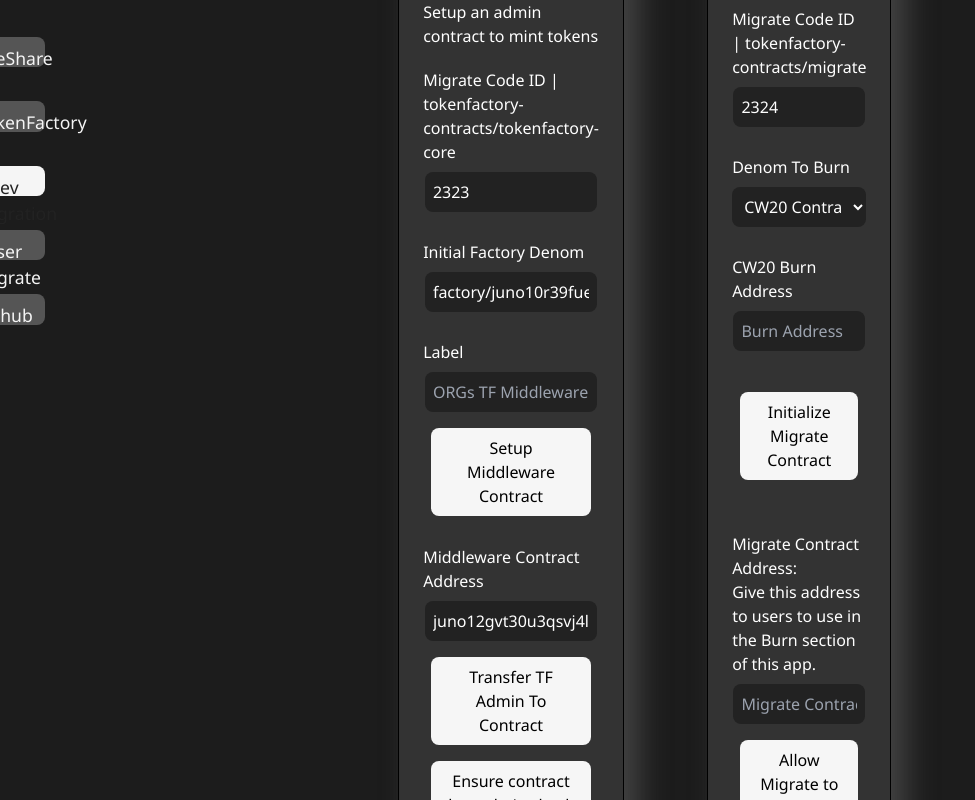
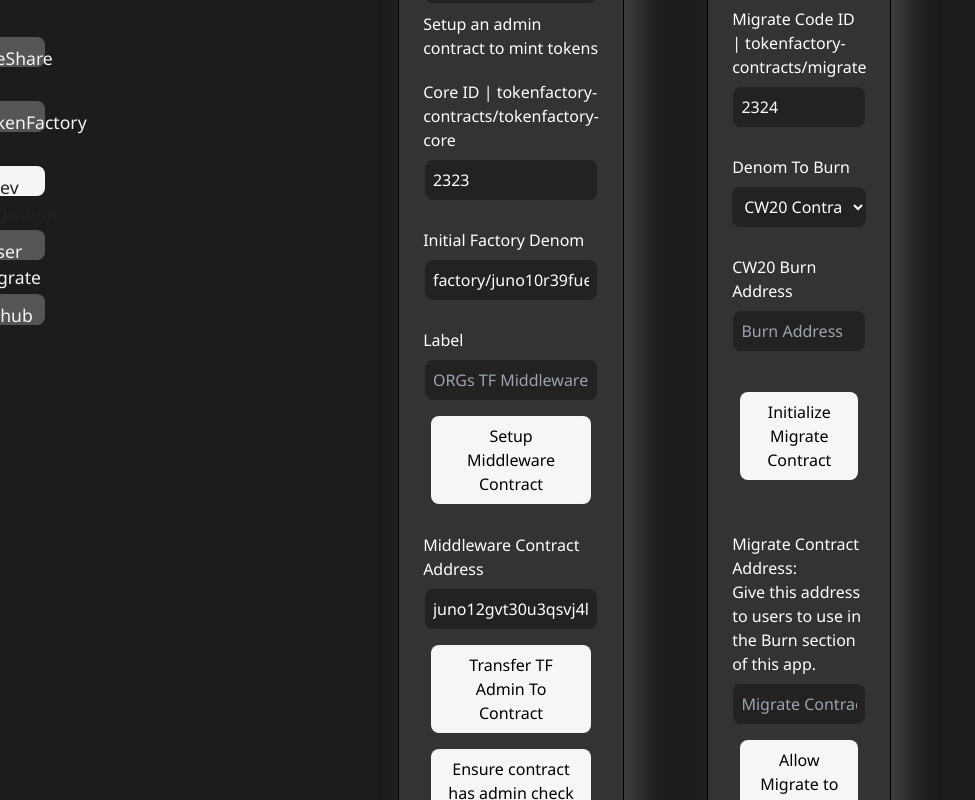
Before and after one commit to Reecepbcups/juno-feeshare-webapp, a SvelteKit app: page / in a window 1280 px wide. Both pictures are taken after a click on the button "Dev Migration". Shown: the top 800 px of the page, without its empty margins (0-975 px from the left). Built offline with nearby package versions, Linux system fonts and the light colour scheme.

Commit message:
Fix core id

```diff
--- a/src/components/Migration.svelte
+++ b/src/components/Migration.svelte
@@ -436,7 +436,7 @@
 
     Setup an admin contract to mint tokens
 
-    <label for="mainnet_code_id">Migrate Code ID | <a href="{migrate_url}">tokenfactory-contracts/tokenfactory-core</a></label>
+    <label for="mainnet_core">Core ID | <a href="{middleware_url}">tokenfactory-contracts/tokenfactory-core</a></label>
     <input type="number" placeholder="Middleware Code ID" bind:value={middleware_code_id} />
 
     <label for="denom">Initial Factory Denom</label>
```
